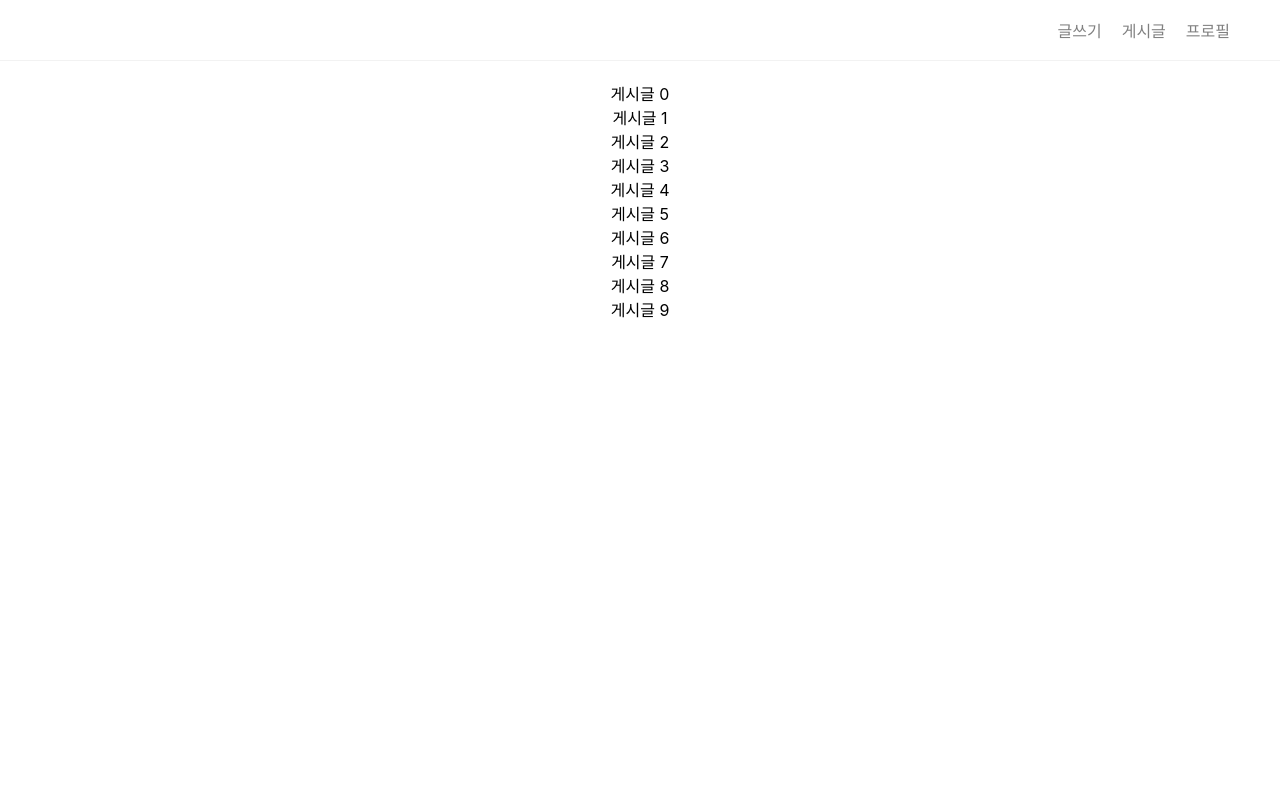
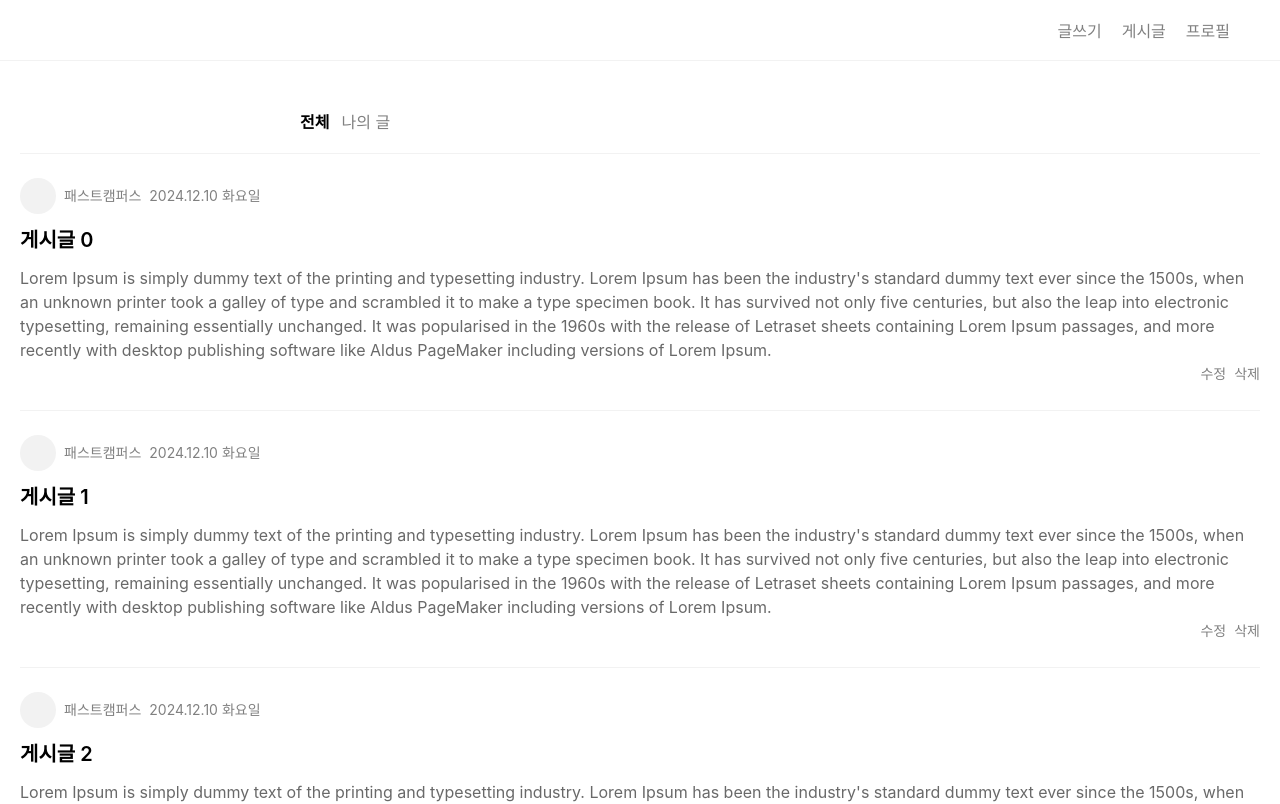
Before and after one commit to kyi7829/fastcampus-blog-app, a React (Create React App) app: page / in a window 1280 px wide. Shown: the top 804 px of the page. Built offline with nearby package versions, Linux system fonts and the light colour scheme.

Commit message:
home 수정

```diff
--- a/src/index.css
+++ b/src/index.css
@@ -46,9 +46,98 @@
   gap: 20px;
 }
 
+footer a {
+  text-decoration: none;
+  color: gray;
+}
+
+footer a:focus, a:hover {
+  color: black;
+}
+
+/* post navigation */
+.post__navigation {
+  display: flex;
+  gap: 12px;
+  margin: 0 auto;
+  max-width: 680px;
+  font-size: 16px;
+  color:gray;
+  cursor: pointer;
+  padding: 48px 20px 0px 20px;
+}
+
+.post__navigation--active {
+  color: black;
+  font-weight: 600;
+}
+
 /* post list */
 .post__list {
   min-height: 90vh;
-  padding: 20px 40px;
+  padding: 20px;
   text-align: center;
+  max-width: 680;
+  margin: 0 auto;
+  text-align: left;
+  line-height: 24px;
 }
+
+.post__box {
+  padding-top: 24px;
+  padding-bottom: 24px;
+  border-top: 1px solid #f2f2f2;
+}
+
+.post__profile-box {
+  display: flex;
+  gap: 8px;
+  font-size: 14px;
+  align-items: center;
+}
+
+.post__profile {
+  width: 36px;
+  height: 36px;
+  background-color: #f2f2f2;
+  border-radius: 50%;
+}
+
+.post__date,
+.post__author-name {
+  color: gray;
+}
+
+.post__title {
+  font-size: 20px;
+  font-weight :600;
+  margin: 14px 0px;
+}
+
+.post__text {
+  color: dimgray;
+  font-size: 16px;
+}
+
+.post__list a {
+  text-decoration: none;
+  color: black;
+}
+
+.post__utils-box {
+  display: flex;
+  gap: 8px;
+  flex-direction: row-reverse;
+  font-size:  14px;
+  color: gray;
+}
+
+.post__delete:hover,
+.post__delete:focus {
+  color: black;
+}
+
+.post__edit:hover,
+.post__edit:focus {
+  color: black;
+}
--- a/src/pages/home/index.tsx
+++ b/src/pages/home/index.tsx
@@ -10,17 +10,35 @@
                     <Link to="/profile">프로필</Link>
                 </div>
             </header>
+            <div className="post__navigation">
+                <div className="post__navigation--active">전체</div>
+                <div>나의 글</div>
+            </div>
             <div className="post__list">
                 {[...Array(10)].map((e, index) => (
                     <div key={index} className="post__box">
-                        게시글 {index}
+                        <Link to={`/posts/${index}`}>
+                            <div className="post__profile-box">
+                                <div className="post__profile"/>
+                                <div className="post__author-name">패스트캠퍼스</div>
+                                <div className="post__date">2024.12.10 화요일</div>
+                            </div>
+                            <div className="post__title">게시글 {index}</div>
+                            <div className="post__text">
+                                Lorem Ipsum is simply dummy text of the printing and typesetting industry. Lorem Ipsum has been the industry's standard dummy text ever since the 1500s, when an unknown printer took a galley of type and scrambled it to make a type specimen book. It has survived not only five centuries, but also the leap into electronic typesetting, remaining essentially unchanged. It was popularised in the 1960s with the release of Letraset sheets containing Lorem Ipsum passages, and more recently with desktop publishing software like Aldus PageMaker including versions of Lorem Ipsum.
+                            </div>
+                            <div className="post__utils-box">
+                                <div className="post__delete">삭제</div>
+                                <div className="post__edit">수정</div>
+                            </div>
+                        </Link>
                     </div>
                 ))}
             </div>
             <footer>
-                <div>Menu 1</div>
-                <div>Menu 2</div>
-                <div>Menu 3</div>
+                <Link to="/posts/new">글쓰기</Link>
+                <Link to="/posts">게시글</Link>
+                <Link to="/profile">프로필</Link>
             </footer>
         </div>
     );
```
